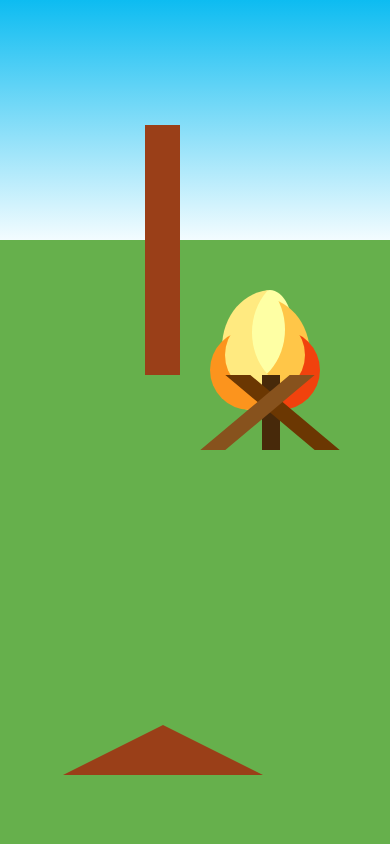
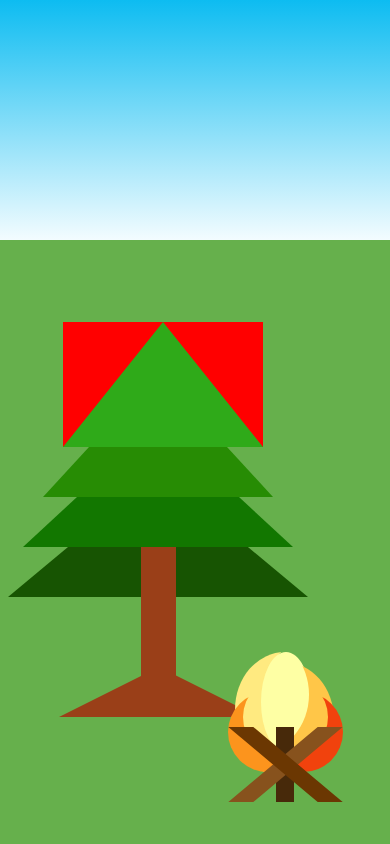
Before and after one commit to Nanjaa/Portfolio, a plain HTML site: page index.html in a window 390 px wide. Shown: the top 844 px of the page. Drawn offline with Linux system fonts and the light colour scheme.

Commit message:
Fixed a problem where I couldn't utilize position relative/absolute, and did some media query work

```diff
--- a/css/main.css
+++ b/css/main.css
@@ -15,44 +15,11 @@ html, body {
 }
 
 /**************** THE OVERALL PICTURE *****************/
-.treesWrap {
-	background-color: #66b04c;
-	width: 100%;
-	height: 100%;
-}
-.sky {
-	background-image: linear-gradient(#0DBCF1, #f3fcff);
-	width: 100%;
-	height: 240px;
-	z-index: 1;
-}
-.stream {
-	width: 300px;
-	height: 100%;
-	border-radius: 50%;
-	box-shadow: 115px 55px 0 0 #3496c5;
-	margin-left: 250px;
-	margin-top: 40px;
-	z-index: 0;
-}
-.fire {
-	margin-left: 50%;
-	margin-top: 275px;
-	z-index: 3;
-}
-.tree1 {
-	left: 2%;
-	z-index: 2;
-}
+
+/* The overall picture can be found in the media queries*/
 
 /**************** TREE 1 - ON THE FAR LEFT *****************/
-.trunk {
-	background-color: #9a3f18;
-	height: 250px;
-	width: 35px;
-	margin-left: 137px;
-	margin-top: 125px;
-}
+
 .roots {
 	width: 0;
 	height: 0;
@@ -60,8 +27,14 @@ html, body {
 	border-right: 100px solid rgba(255, 255, 255, 0);
 	border-bottom: 50px solid #9a3f18;
 	outline: 1px solid transparent;
-	margin-left: 55px;
-	margin-top: 350px;
+	margin-left: 51px;
+}
+.trunk {
+	background-color: #9a3f18;
+	height: 250px;
+	width: 35px;
+	margin-left: 133px;
+	margin-bottom: -50px;
 }
 .bottomLeaves {
 	width: 0;
@@ -70,7 +43,7 @@ html, body {
 	border-right: 150px solid rgba(255, 255, 255, 0);
 	border-bottom: 125px solid #175402;
 	outline: 1px solid transparent;
-	margin-top: 200px;
+	margin-bottom: -130px;
 	z-index: -1;
 }
 .lowerMiddleLeaves {
@@ -81,7 +54,7 @@ html, body {
 	border-bottom: 125px solid #127700;
 	outline: 1px solid transparent;
 	margin-left: 15px;
-	margin-top: 150px;
+	margin-bottom: -75px;
 	z-index: 1;
 }
 .upperMiddleLeaves {
@@ -92,8 +65,8 @@ html, body {
 	border-bottom: 125px solid #278c04;
 	outline: 1px solid transparent;
 	margin-left: 35px;
-	margin-top: 100px;
-	z-index: 1;
+	margin-bottom: -75px;
+	z-index: 2;
 }
 .topLeaves {
 	width: 0;
@@ -103,8 +76,8 @@ html, body {
 	border-bottom: 125px solid #2faa19;
 	outline: 1px solid transparent;
 	margin-left: 55px;
-	margin-top: 50px;
-	z-index: 1;
+	margin-bottom: -75px;
+	z-index: 3;
 }
 
 /**************** THE FIRE IN THE MIDDLE  *****************/
@@ -116,8 +89,6 @@ html, body {
 	-moz transform: skew(50deg);
 	-o-transform: skew(50deg);
 	background: #6b3702;
-	margin-top: 100px;
-	margin-left: 75px;
 }
 .log2 {
 	width: 25px;
@@ -127,25 +98,24 @@ html, body {
 	-moz transform: skew(-50deg);
 	-o-transform: skew(-50deg);
 	background: #87521d;
-	margin-top: 100px;
-	margin-left: 50px;
+	margin-bottom: -75px;
 }
 
 .log3 {
 	width: 18px;
 	height: 75px;
 	background-color: #47290a;
-	margin-left: 67px;
-	margin-top: 100px;
 	z-index: -1;
+	margin-bottom: -75px;
+	margin-left: 3px;
 }
 .flame1 {
 	width: 80px;
 	height: 80px;
 	border-radius: 50%;
 	box-shadow: 15px 15px 0 0 #f1420d;
-	margin-left: 30px;
-	margin-top: 40px;
+	margin-bottom: -30px;
+	margin-left: -25px;
 	z-index: -1;
 }
 .flame2 {
@@ -153,8 +123,8 @@ html, body {
 	height: 80px;
 	border-radius: 50%;
 	box-shadow: -15px 15px 0 0 #fc941d;
-	margin-left: 30px;
-	margin-top: 40px;
+	margin-bottom: -80px;
+	margin-left: -30px;
 	z-index: -1;
 }
 .flame3 {
@@ -162,8 +132,8 @@ html, body {
 	height: 115px;
 	border-radius: 50%;
 	box-shadow: 25px 25px 0 0 #ffc648;
-	margin-left: -10px;
-	margin-top: -3px;
+	margin-bottom: -75px;
+	margin-left: -64px;
 	z-index: -2;
 }
 .flame4 {
@@ -171,8 +141,9 @@ html, body {
 	height: 115px;
 	border-radius: 50%;
 	box-shadow: -30px 15px 0 0 #ffea80;
-	margin-left: 57px;
-	z-index: -2;
+	margin-bottom: -115px;
+	margin-left: -8px;
+	z-index: -3;
 }
 .flame5 {
 	width: 50px;
@@ -181,9 +152,9 @@ html, body {
 	border-radius: 50%;
 	-moz-border-radius: 50%;
 	-webkit-border-radius: 50%;
-	z-index: -3;
-	margin-left: 50px;
-	margin-top: 15px;
+	margin-bottom: -115px;
+	margin-left: -12px;
+	z-index: -2;
 }
 
 .contentWrap {
--- a/css/media.css
+++ b/css/media.css
@@ -1,6 +1,35 @@
 @media only screen and (min-width: 320px) {
 	.topLeaves {
 		background-color: red;
+	}
+	.treesWrap {
+		background-color: #66b04c;
+		width: 100%;
+		height: 100%;
+	}
+	.sky {
+		background-image: linear-gradient(#0DBCF1, #f3fcff);
+		width: 100%;
+		height: 240px;
+		z-index: 1;
+	}
+	.stream {
+		width: 300px;
+		height: 100%;
+		border-radius: 50%;
+		box-shadow: 115px 55px 0 0 #3496c5;
+		margin-left: 250px;
+		margin-top: 40px;
+		z-index: 0;
+	}
+	.fire {
+		left: 70%;
+		z-index: 3;
+	}
+	.tree1 {
+		left: 2%;
+		bottom: 15%;
+		z-index: 2;
 	}
 }
 @media only screen and (min-width: 480px) {
@@ -8,7 +37,12 @@
 		background-color: orange;
 	}
 	.fire {
-		margin-left: 40%;
+		left: 70%;
+	}
+}
+@media only screen and (min-width: 480px) {
+	.fire {
+		left: 50%;
 	}
 }
 @media only screen and (min-width: 780px) {
@@ -16,7 +50,7 @@
 		background-color: yellow;
 	}
 	.fire {
-		margin-left: 35%;
+		left: 45%;
 	}
 	.stream {
 		left: 5%;
@@ -46,3 +80,28 @@
 		left: 35%;
 	}
 }
+
+/******************** VERTICAL HEIGHTS ********************/
+
+@media only screen and (min-height: 350px) {
+	.fire {
+		bottom: 5%;
+	}
+}
+@media only screen and (min-height: 500px) {
+	.fire {
+		bottom: 5%;
+	}
+	.tree1 {
+		bottom: 15%;
+	}
+}
+
+@media only screen and (min-height: 1000px) {
+	.fire {
+		bottom: 35%;
+	}
+	.tree1 {
+		bottom: 52%;
+	}
+}
--- a/index.html
+++ b/index.html
@@ -41,23 +41,23 @@
     <div class="stream piece"></div>
     <!-- big tree on the left -->
     <div class="tree tree1 piece">
+      <div class="topLeaves relative"></div>
+      <div class="upperMiddleLeaves relative"></div>
+      <div class="lowerMiddleLeaves relative"></div>
+      <div class="bottomLeaves relative"></div>
       <div class="trunk relative"></div>
       <div class="roots relative"></div>
-      <div class="bottomLeaves relative"></div>
-      <div class="lowerMiddleLeaves relative"></div>
-      <div class="upperMiddleLeaves relative"></div>
-      <div class="topLeaves relative"></div>
     </div>
     <!-- fire -->
     <div class="fire piece">
-      <div class="fire1 log1 piece"></div>
-      <div class="fire1 log2 piece"></div>
-      <div class="fire1 log3 piece"></div>
-      <div class="fire1 flame1 piece"></div>
-      <div class="fire1 flame2 piece"></div>
-      <div class="fire1 flame3 piece"></div>
-      <div class="fire1 flame4 piece"></div>
-      <div class="fire1 flame5 piece"></div>
+      <div class="fire1 flame5 relative"></div>
+      <div class="fire1 flame4 relative"></div>
+      <div class="fire1 flame3 relative"></div>
+      <div class="fire1 flame2 relative"></div>
+      <div class="fire1 flame1 relative"></div>
+      <div class="fire1 log3 relative"></div>
+      <div class="fire1 log2 relative"></div>
+      <div class="fire1 log1 relative"></div>
     </div>
 </div>
 
@@ -74,9 +74,8 @@
   </div>
   <!-- Content -->
   <div id="aboutContent">
-    <p> Aliquam nec aliquam nunc, eu tincidunt dui. Phasellus sem sem, sodales sit amet blandit vitae, consequat nec ex. Praesent faucibus vehicula lorem quis ultrices. Donec vitae dignissim purus. Nulla non mollis orci, non rhoncus leo. Vivamus convallis quam sed sollicitudin pharetra. Ut felis justo, bibendum vitae semper vitae, dictum eu est. Mauris erat neque, dapibus non ex sed, congue consequat odio. Vivamus ultricies ornare vehicula. Duis sollicitudin mauris vel auctor interdum. Aenean sodales pharetra purus, at iaculis ante. Nulla et pretium magna. Ut volutpat vitae felis in vestibulum. Vivamus eu lectus vel erat congue mattis non at enim.
-
-Nunc sollicitudin nulla eu lobortis egestas. Integer interdum, mi id fringilla posuere, ex elit sodales libero, a pretium sapien sem et sapien. Ut purus purus, porttitor id ornare nec, ornare nec erat. Phasellus finibus urna ut erat accumsan venenatis. Donec metus arcu, vestibulum et nisi vitae, tincidunt pretium tellus. Curabitur quis quam sed tortor mollis blandit. Nam pretium mauris massa, vitae congue erat fermentum vel. Nulla vitae urna vitae mi euismod consectetur. Suspendisse convallis ultrices odio eget tempus. Donec facilisis commodo lectus sed dapibus. Suspendisse tincidunt est at est feugiat cursus. Sed a risus vitae nibh tempor pellentesque ut vel leo. Maecenas in ultrices dolor. Donec eget tellus vestibulum, egestas justo eu, rhoncus nibh. </p>
+    <h3>I am a self-taught front end developer with a passion for Javascript from Minneapolis, Minnesota.</h3>
+    <p>I am a </p>
   </div>
 </div>
 <!-- This is the "Projects" section -->
```
